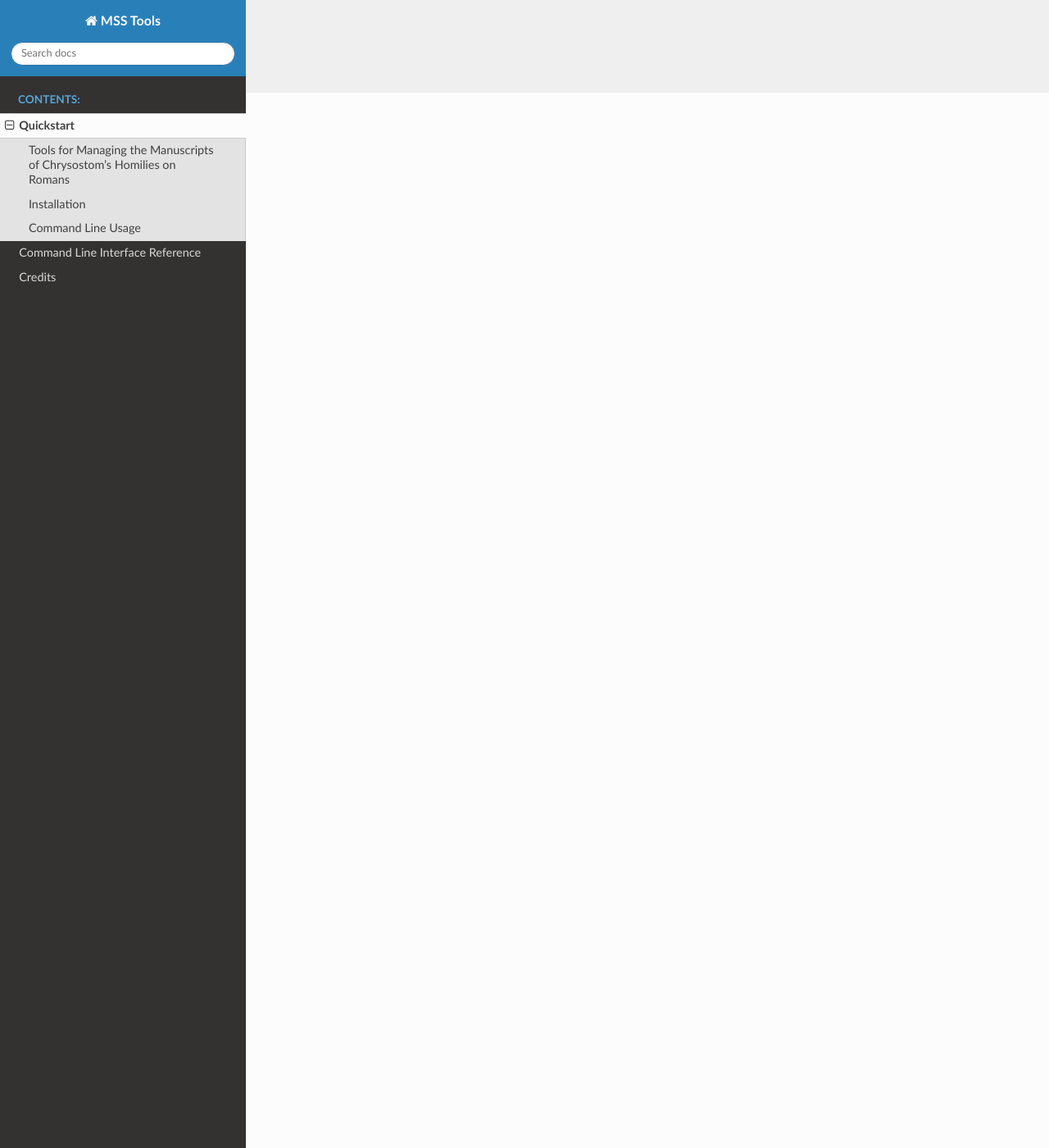
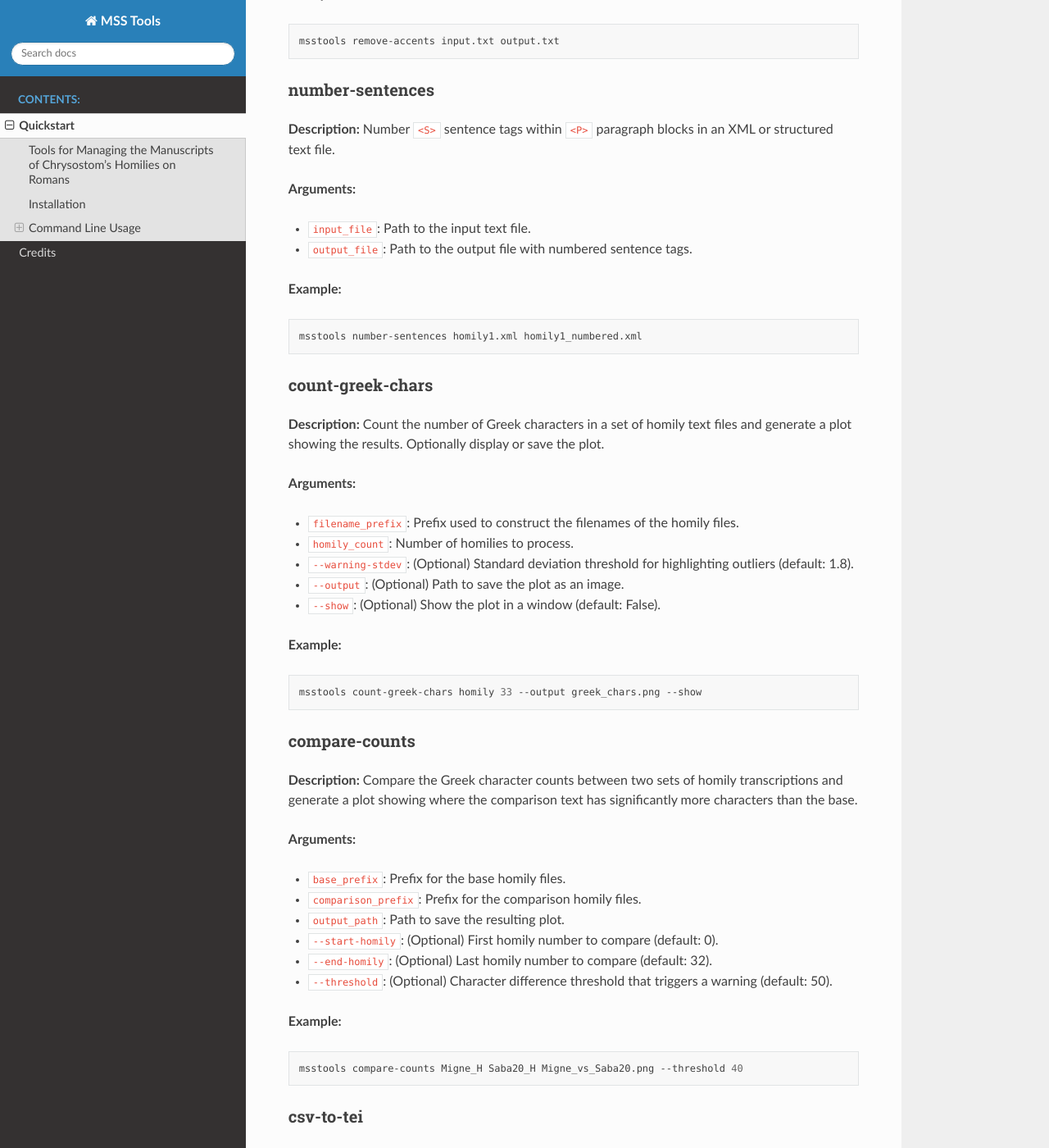
Before and after one commit to rbturnbull/msstools, a Sphinx documentation site: the page built from docs/quickstart.rst, in a window 1280 px wide and 1400 px high, scrolled down 1287 px. Shown: the whole window at 82% size. Built offline with Sphinx 7.4.7 and the Read the Docs theme 3.1.0, drawn with Linux system fonts in a browser that asks for light colours; some of the changed text lies outside the part shown.

Commit message:
:abc: updating readme

```diff
--- a/README.rst
+++ b/README.rst
@@ -45,6 +45,122 @@ See available commands with:
 
     msstools --help
 
+split-image
+^^^^^^^^^^^
+
+**Description:**
+Split image files into left and right parts (typically recto and verso pages), with optional right-to-left direction and overlap.
+
+**Arguments:**
+
+- ``prefix``: Path to the output prefix for split images.
+- ``images``: One or more image files to be split.
+- ``--rtl``: (Optional) Split images in right-to-left direction.
+- ``--overlap``: (Optional) Overlap percentage between split images (default: 10).
+- ``--skip``: (Optional) Number of pages to skip before splitting.
+- ``--force``: (Optional) Overwrite existing files if they exist.
+
+**Example:**
+
+.. code-block:: bash
+
+    msstools split-image output_dir/page img001.jpg img002.jpg --rtl --overlap 20
+
+remove-accents
+^^^^^^^^^^^^^^
+
+**Description:**
+Remove accents from a UTF-8 text file and save the cleaned version to a new file.
+
+**Arguments:**
+
+- ``input_file``: Path to the input text file.
+- ``output_file``: Path to the output text file with accents removed.
+
+**Example:**
+
+.. code-block:: bash
+
+    msstools remove-accents input.txt output.txt
+
+number-sentences
+^^^^^^^^^^^^^^^^
+
+**Description:**
+Number ``<S>`` sentence tags within ``<P>`` paragraph blocks in an XML or structured text file.
+
+**Arguments:**
+
+- ``input_file``: Path to the input text file.
+- ``output_file``: Path to the output file with numbered sentence tags.
+
+**Example:**
+
+.. code-block:: bash
+
+    msstools number-sentences homily1.xml homily1_numbered.xml
+
+count-greek-chars
+^^^^^^^^^^^^^^^^^
+
+**Description:**
+Count the number of Greek characters in a set of homily text files and generate a plot showing the results. Optionally display or save the plot.
+
+**Arguments:**
+
+- ``filename_prefix``: Prefix used to construct the filenames of the homily files.
+- ``homily_count``: Number of homilies to process.
+- ``--warning-stdev``: (Optional) Standard deviation threshold for highlighting outliers (default: 1.8).
+- ``--output``: (Optional) Path to save the plot as an image.
+- ``--show``: (Optional) Show the plot in a window (default: False).
+
+**Example:**
+
+.. code-block:: bash
+
+    msstools count-greek-chars homily 33 --output greek_chars.png --show
+
+compare-counts
+^^^^^^^^^^^^^^
+
+**Description:**
+Compare the Greek character counts between two sets of homily transcriptions and generate a plot showing where the comparison text has significantly more characters than the base.
+
+**Arguments:**
+
+- ``base_prefix``: Prefix for the base homily files.
+- ``comparison_prefix``: Prefix for the comparison homily files.
+- ``output_path``: Path to save the resulting plot.
+- ``--start-homily``: (Optional) First homily number to compare (default: 0).
+- ``--end-homily``: (Optional) Last homily number to compare (default: 32).
+- ``--threshold``: (Optional) Character difference threshold that triggers a warning (default: 50).
+
+**Example:**
+
+.. code-block:: bash
+
+    msstools compare-counts Migne_H Saba20_H Migne_vs_Saba20.png --threshold 40
+
+csv-to-tei
+^^^^^^^^^^
+
+**Description:**
+Convert a CSV file of variant readings into TEI XML format. Optionally limit readings and add dates from a separate file.
+
+**Arguments:**
+
+- ``input_csv``: Path to the input CSV file containing readings.
+- ``output_xml``: Path to the TEI XML output file.
+- ``--dates``: (Optional) Path to a file containing date information.
+- ``--max-readings``: (Optional) Maximum number of readings to process at each variation unit (default: 0 = no limit).
+
+**Example:**
+
+.. code-block:: bash
+
+    msstools csv-to-tei readings.csv output-tei.xml --dates dates.csv --max-readings 10
+
+
 .. end-quickstart
 
 
--- a/docs/conf.py
+++ b/docs/conf.py
@@ -19,8 +19,8 @@ sys.path.insert(0, os.path.abspath(".."))
 # -- Project information -----------------------------------------------------
 
 project = "MSS Tools"
-copyright = "2022, Homilies on Romans"
-author = "Homilies on Romans"
+copyright = "2022–2025, Robert Turnbull"
+author = "Robert Turnbull"
 
 # The full version, including alpha/beta/rc tags
 release = "0.1.0"
--- a/docs/index.rst
+++ b/docs/index.rst
@@ -17,7 +17,6 @@ Tools for Managing the Manuscripts of Chrysostom’s Homilies on Romans
    :caption: Contents:
 
    quickstart
-   cli
    credits
 
 Indices and tables
```
